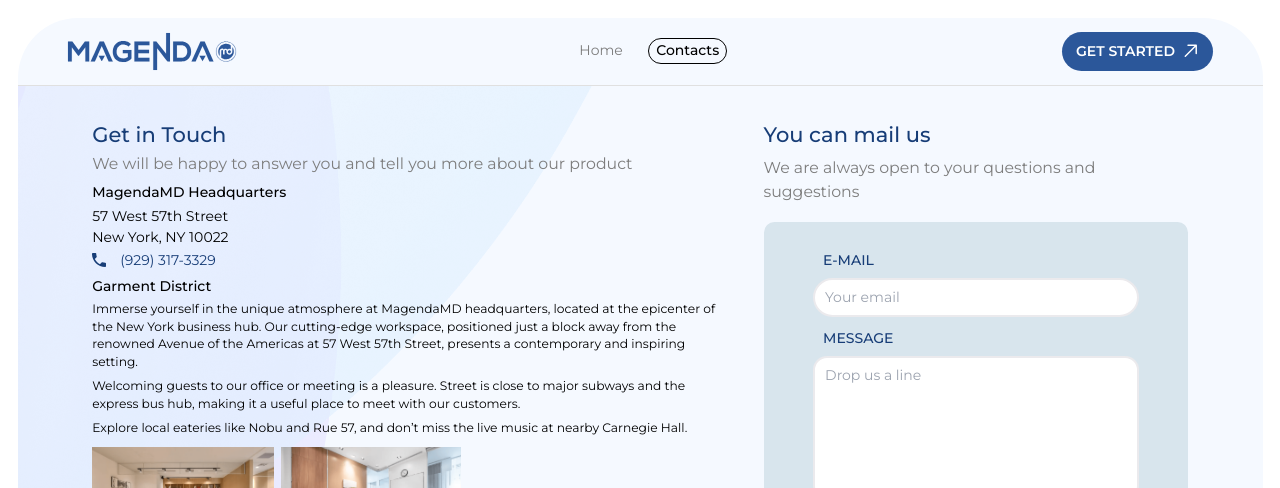
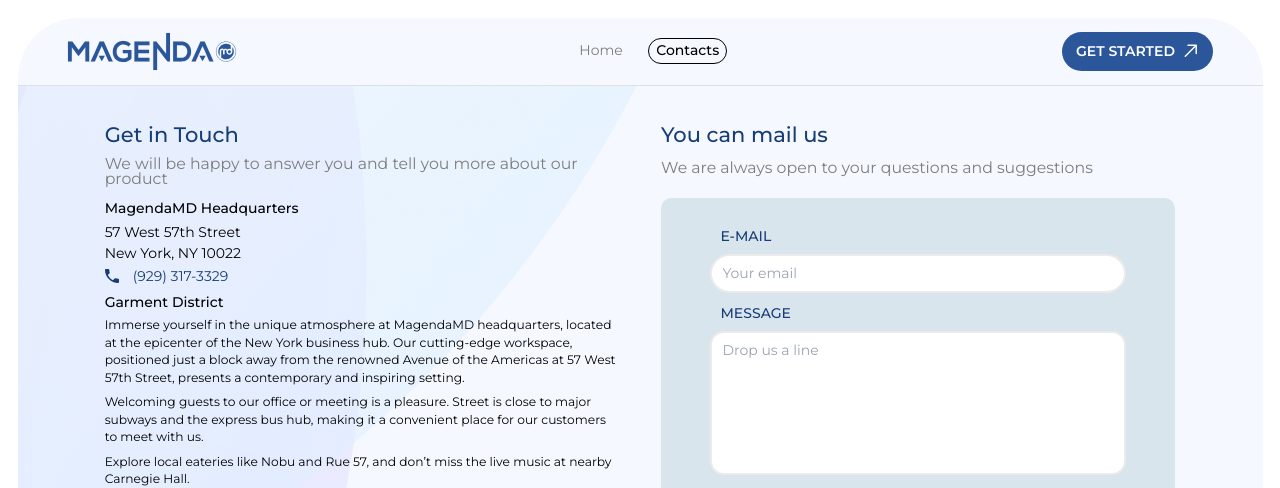
Before and after one commit to sasha-odintsov/magenda-landing, a website: page contacts.html in a window 1280 px wide. Shown: the top 488 px of the page. Drawn offline with Linux system fonts and the light colour scheme.

Commit message:
Updated contacts page

```diff
--- a/contacts.html
+++ b/contacts.html
@@ -71,8 +71,8 @@
         <main
           class="bg-[url(/public/images/bg-contacts.png)] flex items-center bg-contain bg-no-repeat 2xl:min-h-[calc(100vh-148px)] min-h-[calc(100vh-103px)]"
         >
-          <div class="flex 3xl:gap-x-24 gap-x-10 py-10 3xl:px-[10%] px-[6%]">
-            <div class="w-1/2 xl:max-2xl:w-[60%]" id="contacts-info">
+          <div class="flex 2xl:gap-x-24 gap-x-12 py-10 min-[2100px]:px-[10%] px-[7%]">
+            <div class="w-1/2 2xl:max-3xl:w-[60%]" id="contacts-info">
               <h3 class="2xl:text-3xl text-2xl text-blue-dark font-medium mb-2">
                 Get in Touch
               </h3>
@@ -114,7 +114,7 @@
                     Immerse yourself in the unique atmosphere at MagendaMD headquarters, located at the epicenter of the New York business hub. Our cutting-edge workspace, positioned just a block away from the renowned Avenue of the Americas at 57 West 57th Street, presents a contemporary and inspiring setting.
                   </p>
                   <p class="mb-2">
-                    Welcoming guests to our office or meeting is a pleasure. Street is close to major subways and the express bus hub, making it a useful place to meet with our customers.
+                    Welcoming guests to our office or meeting is a pleasure. Street is close to major subways and the express bus hub, making it a convenient place for our customers to meet with us.
                   </p>
                   <p class="mb-1">
                     Explore local eateries like Nobu and Rue 57, and don’t miss the live music at nearby Carnegie Hall.
@@ -191,7 +191,7 @@
                 </div>
               </div>
             </div>
-            <div class="w-1/2 xl:max-2xl:w-[40%]" id="contacts-form">
+            <div class="w-1/2 2xl:max-3xl:w-[40%]" id="contacts-form">
               <h3 class="2xl:text-3xl text-2xl text-blue-dark font-medium mb-2">
                 You can mail us
               </h3>
```
Also changed, not shown: public/images/office05.png, public/styles.css.
